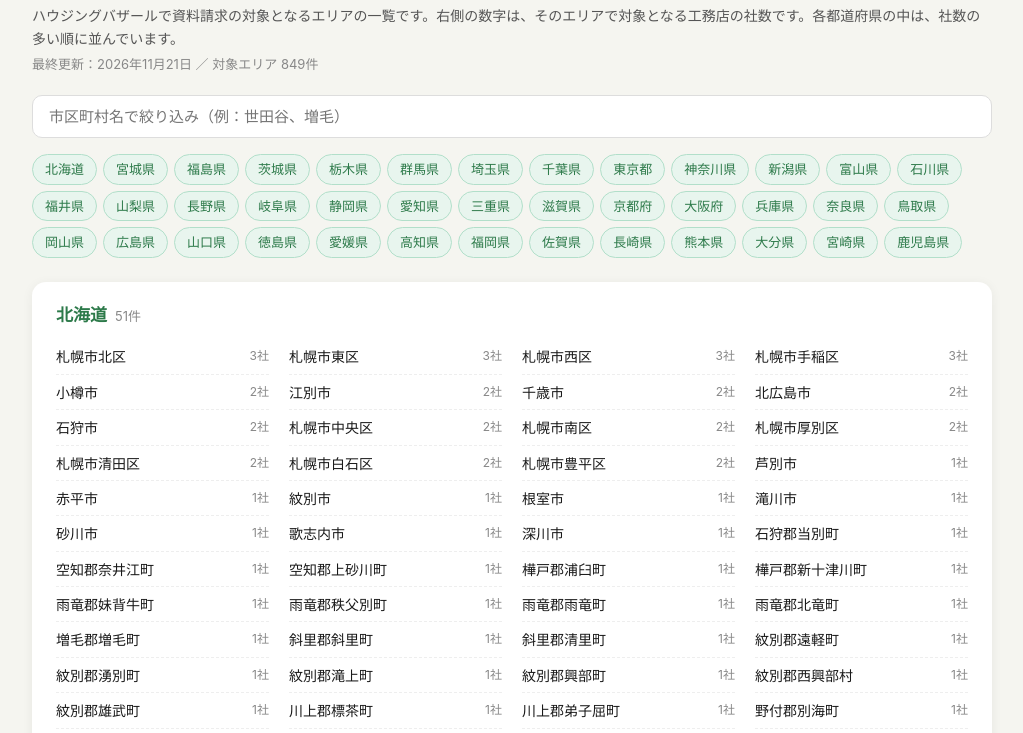
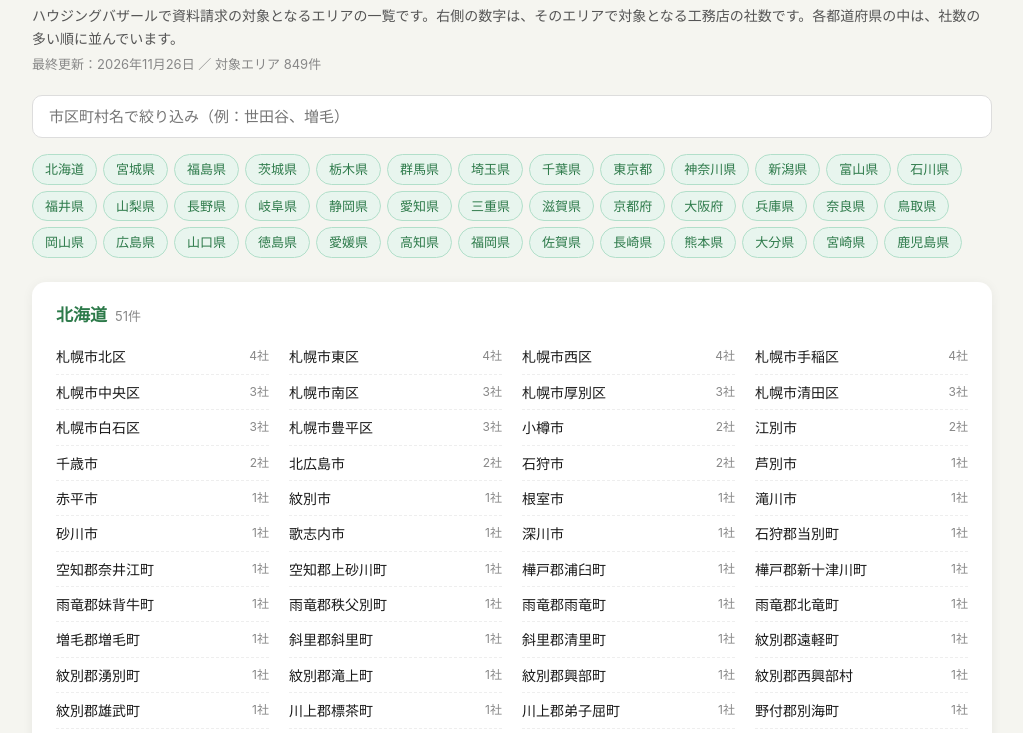
Before and after one commit to iwazaruopikou-ux/area-checker, a plain HTML site: page list.html in a window 1280 px wide. Shown: the part 62-795 px from the top of the page, without its empty margins (128-1151 px from the left). Drawn offline with Linux system fonts and the light colour scheme.

Commit message:
Add files via upload

```diff
--- a/list.html
+++ b/list.html
@@ -36,7 +36,7 @@ ul.grid{list-style:none;display:grid;grid-template-columns:repeat(auto-fill,minm
 <header>
 <h1>資料請求 対象エリア一覧</h1>
 <p class="lead">ハウジングバザールで資料請求の対象となるエリアの一覧です。右側の数字は、そのエリアで対象となる工務店の社数です。各都道府県の中は、社数の多い順に並んでいます。</p>
-<p class="meta">最終更新：2026年11月21日 ／ 対象エリア 849件</p>
+<p class="meta">最終更新：2026年11月26日 ／ 対象エリア 849件</p>
 </header>
 <div class="tools"><input id="q" type="text" placeholder="市区町村名で絞り込み（例：世田谷、増毛）"></div>
 <nav class="jump"><a href="#p0">北海道</a><a href="#p1">宮城県</a><a href="#p2">福島県</a><a href="#p3">茨城県</a><a href="#p4">栃木県</a><a href="#p5">群馬県</a><a href="#p6">埼玉県</a><a href="#p7">千葉県</a><a href="#p8">東京都</a><a href="#p9">神奈川県</a><a href="#p10">新潟県</a><a href="#p11">富山県</a><a href="#p12">石川県</a><a href="#p13">福井県</a><a href="#p14">山梨県</a><a href="#p15">長野県</a><a href="#p16">岐阜県</a><a href="#p17">静岡県</a><a href="#p18">愛知県</a><a href="#p19">三重県</a><a href="#p20">滋賀県</a><a href="#p21">京都府</a><a href="#p22">大阪府</a><a href="#p23">兵庫県</a><a href="#p24">奈良県</a><a href="#p25">鳥取県</a><a href="#p26">岡山県</a><a href="#p27">広島県</a><a href="#p28">山口県</a><a href="#p29">徳島県</a><a href="#p30">愛媛県</a><a href="#p31">高知県</a><a href="#p32">福岡県</a><a href="#p33">佐賀県</a><a href="#p34">長崎県</a><a href="#p35">熊本県</a><a href="#p36">大分県</a><a href="#p37">宮崎県</a><a href="#p38">鹿児島県</a></nav>
@@ -44,21 +44,21 @@ ul.grid{list-style:none;display:grid;grid-template-columns:repeat(auto-fill,minm
 <section class="pref" id="p0">
 <h2>北海道<span>51件</span></h2>
 <ul class="grid">
-<li class="item" data-n="北海道札幌市北区|札幌市北区"><span>札幌市北区</span><span class="n">3社</span></li>
-<li class="item" data-n="北海道札幌市東区|札幌市東区"><span>札幌市東区</span><span class="n">3社</span></li>
-<li class="item" data-n="北海道札幌市西区|札幌市西区"><span>札幌市西区</span><span class="n">3社</span></li>
-<li class="item" data-n="北海道札幌市手稲区|札幌市手稲区"><span>札幌市手稲区</span><span class="n">3社</span></li>
+<li class="item" data-n="北海道札幌市北区|札幌市北区"><span>札幌市北区</span><span class="n">4社</span></li>
+<li class="item" data-n="北海道札幌市東区|札幌市東区"><span>札幌市東区</span><span class="n">4社</span></li>
+<li class="item" data-n="北海道札幌市西区|札幌市西区"><span>札幌市西区</span><span class="n">4社</span></li>
+<li class="item" data-n="北海道札幌市手稲区|札幌市手稲区"><span>札幌市手稲区</span><span class="n">4社</span></li>
+<li class="item" data-n="北海道札幌市中央区|札幌市中央区"><span>札幌市中央区</span><span class="n">3社</span></li>
+<li class="item" data-n="北海道札幌市南区|札幌市南区"><span>札幌市南区</span><span class="n">3社</span></li>
+<li class="item" data-n="北海道札幌市厚別区|札幌市厚別区"><span>札幌市厚別区</span><span class="n">3社</span></li>
+<li class="item" data-n="北海道札幌市清田区|札幌市清田区"><span>札幌市清田区</span><span class="n">3社</span></li>
+<li class="item" data-n="北海道札幌市白石区|札幌市白石区"><span>札幌市白石区</span><span class="n">3社</span></li>
+<li class="item" data-n="北海道札幌市豊平区|札幌市豊平区"><span>札幌市豊平区</span><span class="n">3社</span></li>
 <li class="item" data-n="北海道小樽市|小樽市"><span>小樽市</span><span class="n">2社</span></li>
 <li class="item" data-n="北海道江別市|江別市"><span>江別市</span><span class="n">2社</span></li>
 <li class="item" data-n="北海道千歳市|千歳市"><span>千歳市</span><span class="n">2社</span></li>
 <li class="item" data-n="北海道北広島市|北広島市"><span>北広島市</span><span class="n">2社</span></li>
 <li class="item" data-n="北海道石狩市|石狩市"><span>石狩市</span><span class="n">2社</span></li>
-<li class="item" data-n="北海道札幌市中央区|札幌市中央区"><span>札幌市中央区</span><span class="n">2社</span></li>
-<li class="item" data-n="北海道札幌市南区|札幌市南区"><span>札幌市南区</span><span class="n">2社</span></li>
-<li class="item" data-n="北海道札幌市厚別区|札幌市厚別区"><span>札幌市厚別区</span><span class="n">2社</span></li>
-<li class="item" data-n="北海道札幌市清田区|札幌市清田区"><span>札幌市清田区</span><span class="n">2社</span></li>
-<li class="item" data-n="北海道札幌市白石区|札幌市白石区"><span>札幌市白石区</span><span class="n">2社</span></li>
-<li class="item" data-n="北海道札幌市豊平区|札幌市豊平区"><span>札幌市豊平区</span><span class="n">2社</span></li>
 <li class="item" data-n="北海道芦別市|芦別市"><span>芦別市</span><span class="n">1社</span></li>
 <li class="item" data-n="北海道赤平市|赤平市"><span>赤平市</span><span class="n">1社</span></li>
 <li class="item" data-n="北海道紋別市|紋別市"><span>紋別市</span><span class="n">1社</span></li>
```
Also changed, not shown: index.html (+1 -1 lines).
